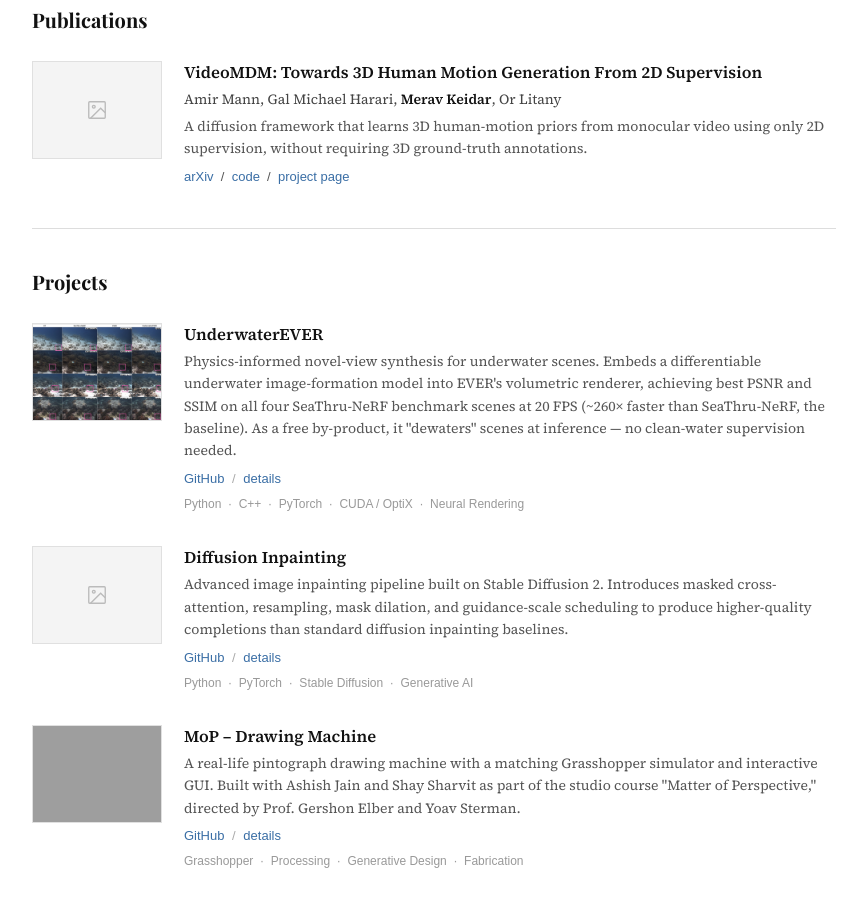
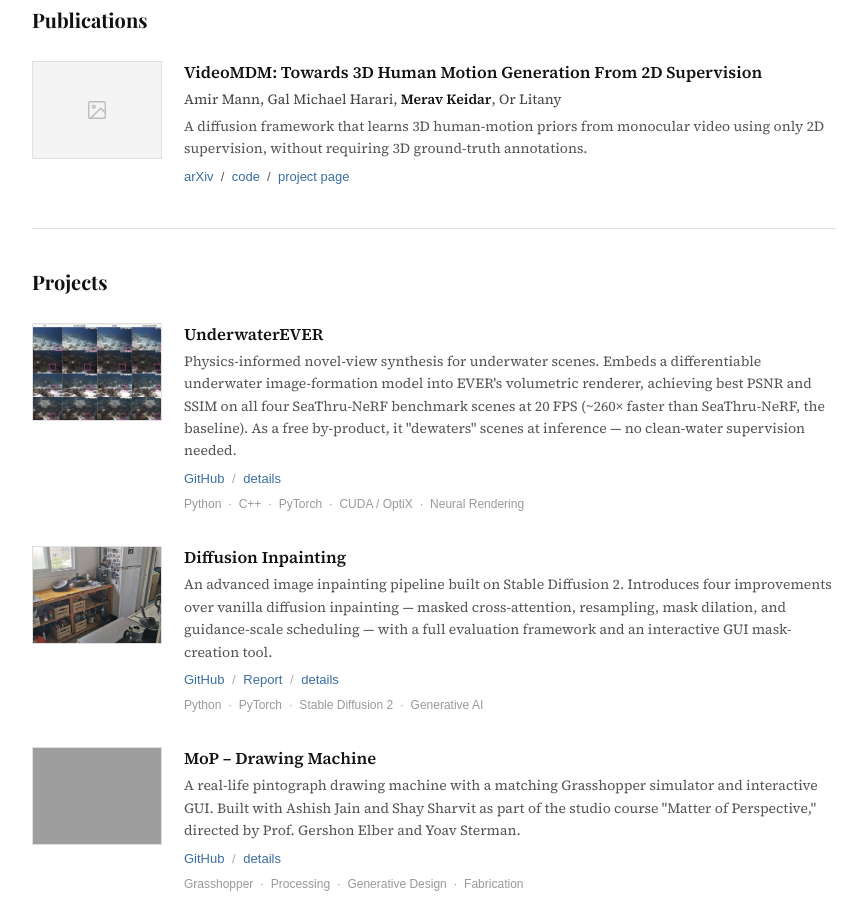
Before and after one commit to MeravKeidar/MeravKeidar.github.io, a plain HTML site: page index.html in a window 1280 px wide. Shown: the part 337-1238 px from the top of the page, without its empty margins (206-1073 px from the left). Drawn offline with nearby package versions, Linux system fonts and the light colour scheme; grey boxes are pictures that could not be loaded.

Commit message:
Add Diffusion Inpainting content: images, report, and richer modal
- Copy kitchen + kucha example images from GitHub repo
- Copy Diffusion_Inpainting.pdf report to assets/reports/
- Update entry row with real thumbnail and direct Report link
- Expand modal with detailed description of the four improvements,
  evaluation framework, and mask-painter tool

Co-Authored-By: Claude Sonnet 4.6 <noreply@anthropic.com>

```diff
--- a/index.html
+++ b/index.html
@@ -116,31 +116,28 @@
     <!-- Diffusion Inpainting -->
     <div class="entry-row clickable" onclick="openModal('modal-diffusion')">
       <div class="entry-thumb">
-        <div class="thumb-ph">
-          <svg xmlns="http://www.w3.org/2000/svg" viewBox="0 0 24 24" fill="none"
-               stroke="currentColor" stroke-width="1.5">
-            <rect x="3" y="3" width="18" height="18" rx="1"/>
-            <circle cx="8.5" cy="8.5" r="1.5"/>
-            <polyline points="21,15 16,10 5,21"/>
-          </svg>
-        </div>
+        <img src="assets/projects/diffusion-kitchen.png" alt="Diffusion Inpainting">
       </div>
       <div class="entry-info">
         <p class="entry-title">
           <a href="#" onclick="event.preventDefault()">Diffusion Inpainting</a>
         </p>
         <p class="entry-desc">
-          Advanced image inpainting pipeline built on Stable Diffusion 2. Introduces masked
-          cross-attention, resampling, mask dilation, and guidance-scale scheduling to produce
-          higher-quality completions than standard diffusion inpainting baselines.
+          An advanced image inpainting pipeline built on Stable Diffusion 2. Introduces four
+          improvements over vanilla diffusion inpainting — masked cross-attention, resampling,
+          mask dilation, and guidance-scale scheduling — with a full evaluation framework and
+          an interactive GUI mask-creation tool.
         </p>
         <p class="entry-links">
           <a href="https://github.com/yonatankoren/Diffusion-Inpainting" target="_blank" rel="noopener"
              onclick="event.stopPropagation()">GitHub</a>
           <span class="sep">/</span>
+          <a href="assets/reports/diffusion-report.pdf" target="_blank"
+             onclick="event.stopPropagation()">Report</a>
+          <span class="sep">/</span>
           <a href="#" onclick="event.preventDefault(); openModal('modal-diffusion')">details</a>
         </p>
-        <p class="entry-tags">Python &nbsp;·&nbsp; PyTorch &nbsp;·&nbsp; Stable Diffusion &nbsp;·&nbsp; Generative AI</p>
+        <p class="entry-tags">Python &nbsp;·&nbsp; PyTorch &nbsp;·&nbsp; Stable Diffusion 2 &nbsp;·&nbsp; Generative AI</p>
       </div>
     </div>
 
@@ -246,25 +243,25 @@
   <div class="modal-backdrop" onclick="closeModal('modal-diffusion')"></div>
   <div class="modal-box">
     <button class="modal-close" onclick="closeModal('modal-diffusion')" aria-label="Close">×</button>
-    <h2 class="modal-title">Diffusion Inpainting</h2>
+    <h2 class="modal-title">Diffusion Inpainting – Improving Stable Diffusion 2 for Image Completion</h2>
     <div class="modal-gallery">
-      <div class="img-placeholder">
-        <svg xmlns="http://www.w3.org/2000/svg" viewBox="0 0 24 24" fill="none" stroke="currentColor" stroke-width="1.5"><rect x="3" y="3" width="18" height="18" rx="1"/><circle cx="8.5" cy="8.5" r="1.5"/><polyline points="21,15 16,10 5,21"/></svg>
-        <span>Add image</span>
-      </div>
-      <div class="img-placeholder">
-        <svg xmlns="http://www.w3.org/2000/svg" viewBox="0 0 24 24" fill="none" stroke="currentColor" stroke-width="1.5"><rect x="3" y="3" width="18" height="18" rx="1"/><circle cx="8.5" cy="8.5" r="1.5"/><polyline points="21,15 16,10 5,21"/></svg>
-        <span>Add image</span>
-      </div>
+      <img src="assets/projects/diffusion-kitchen.png"
+           alt="Kitchen example image used for inpainting">
+      <img src="assets/projects/diffusion-kucha.jpg"
+           alt="Kucha example image used for inpainting">
     </div>
     <p class="modal-desc">
-      An advanced image inpainting pipeline built on Stable Diffusion 2. At each denoising step, the
-      latent vector is mixed with an expected instance of the original image in the unmasked region,
-      preserving context while generating the masked area.<br><br>
-      Four key improvements over vanilla diffusion inpainting: <em>masked cross-attention</em> for
-      better region awareness, <em>resampling</em> to refine completions iteratively, <em>mask dilation</em>
-      for smoother boundary transitions, and <em>guidance-scale scheduling</em> to dynamically tune
-      generation quality. Includes a full evaluation framework and an interactive GUI mask-creation tool.
+      Built on top of the Hugging Face <code>sd2-community/stable-diffusion-2-base</code> model,
+      this pipeline improves the classic diffusion inpainting algorithm, in which the latent vector
+      is mixed with the original image in the unmasked region at each denoising step.<br><br>
+      Four key improvements were introduced:<br>
+      &nbsp;·&nbsp; <em>Masked cross-attention</em> — conditions generation on the unmasked context for better region awareness.<br>
+      &nbsp;·&nbsp; <em>Resampling</em> — iteratively refines completions within each denoising step (configurable: full or t&gt;500 cutoff).<br>
+      &nbsp;·&nbsp; <em>Mask dilation</em> — expands the mask slightly for smoother boundary transitions.<br>
+      &nbsp;·&nbsp; <em>Guidance-scale scheduling</em> — dynamically tunes generation quality across timesteps.<br><br>
+      Also includes an evaluation framework comparing our pipeline against a simple baseline
+      and two SOTA fine-tuned models across three datasets (COCO, EditBench, MagicBrush),
+      and an interactive GUI tool for painting masks directly on images.
     </p>
     <p class="modal-actions">
       <a href="https://github.com/yonatankoren/Diffusion-Inpainting" target="_blank" rel="noopener">GitHub</a>
```
Also changed, not shown: assets/projects/diffusion-kitchen.png (added), assets/projects/diffusion-kucha.jpg (added), 1 other file.
